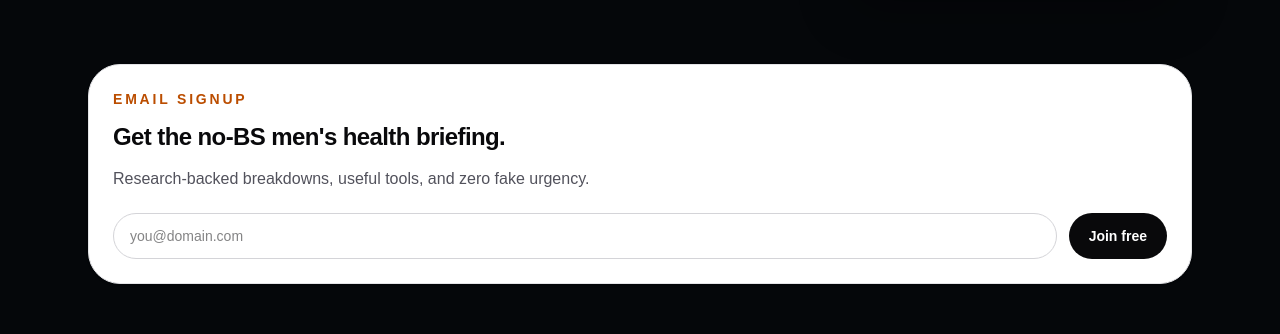
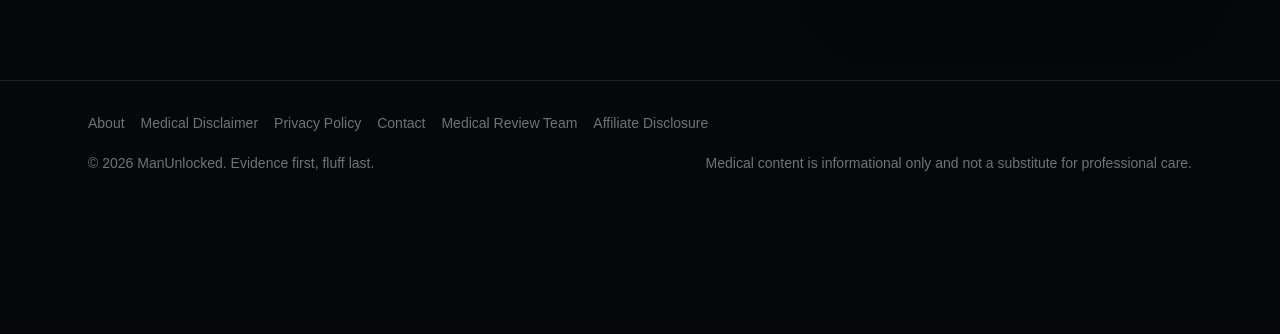
Before and after one commit to manunlockedx-creator/dietunlocked-next, a Next.js app: page / in a window 1280 px wide. Shown: the part 993-1327 px from the top of the page. After the commit the page ends 1198 px from the top, so only its background shows below. Built offline with nearby package versions, Linux system fonts and the light colour scheme; no server answers.

Commit message:
Remove homepage email signup section

```diff
--- a/src/app/page.tsx
+++ b/src/app/page.tsx
@@ -1,5 +1,4 @@
 import Link from "next/link";
-import { ConvertKitForm } from "@/components/convertkit-form";
 import { FreeTestosteroneCalculator } from "@/components/free-testosterone-calculator";
 import { getAllArticles } from "@/lib/content";
 
@@ -61,9 +60,6 @@ export default function Home() {
         </div>
       </section>
 
-      <section className="mt-16">
-        <ConvertKitForm />
-      </section>
     </main>
   );
 }
```
